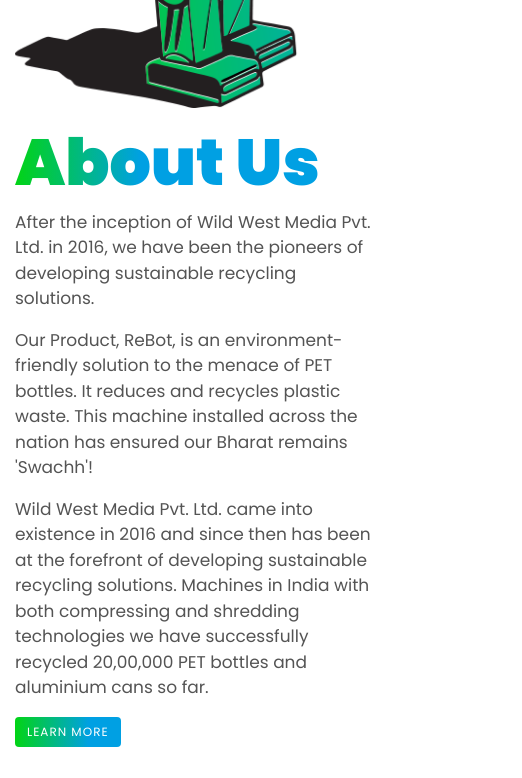
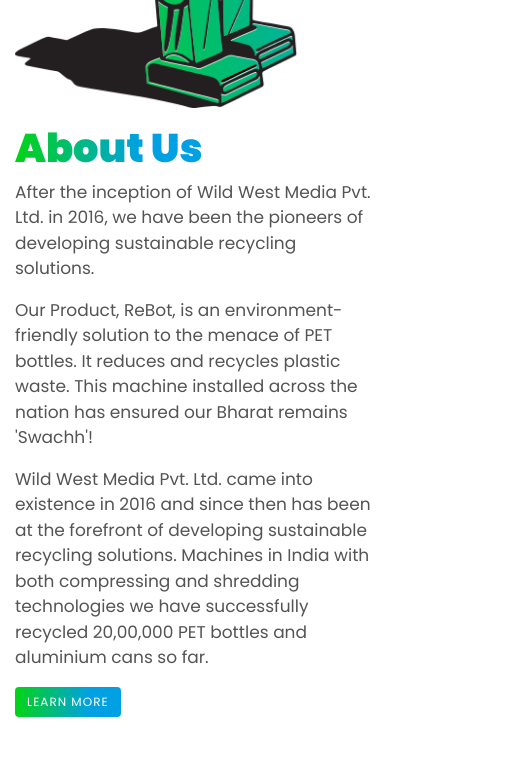
Before and after one commit to piyushgupta42/rebot_new, a website: page index.html in a window 390 px wide. Shown: the part 1340-2118 px from the top of the page, 522 px wide, since content can reach past the window. Drawn offline with nearby package versions, Linux system fonts and the light colour scheme.

Commit message:
Update style.css

```diff
--- a/style.css
+++ b/style.css
@@ -331,7 +331,29 @@
 }
 
 h2 {
-  font-size: 65px;
+  font-size: 5rem;
+}
+
+@media (max-width: 576px) {
+  h2 {
+    font-size: 40px;
+  }
+}
+
+@media (max-width: 768px) {
+  h2 {
+    font-size: 40px;
+  }
+}
+
+@media (max-width: 992px) {
+  h2 {
+    font-size: 40px;
+  }
+}
+
+h2 span {
+  font-size: 35px;
 }
 
 body {
```
